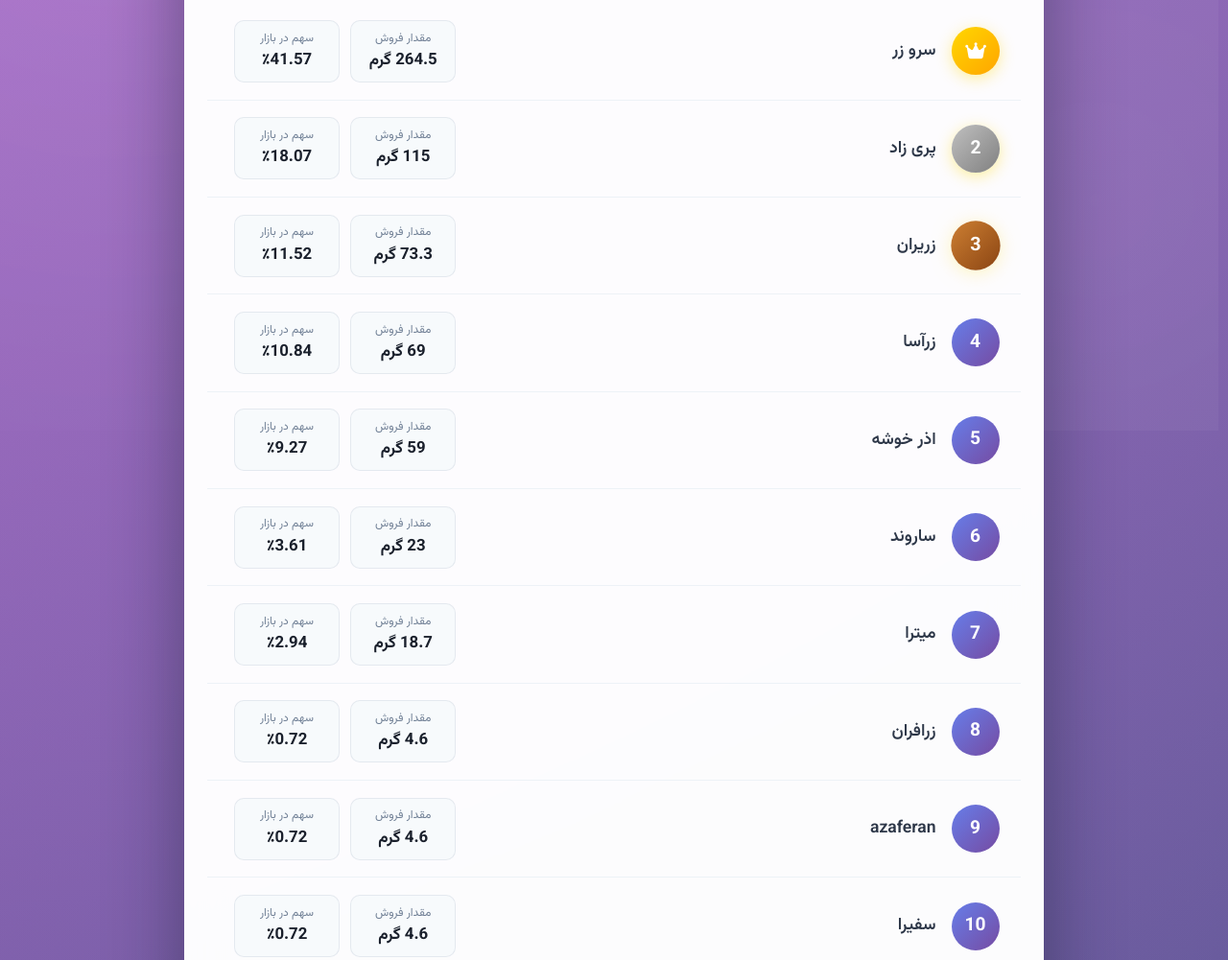
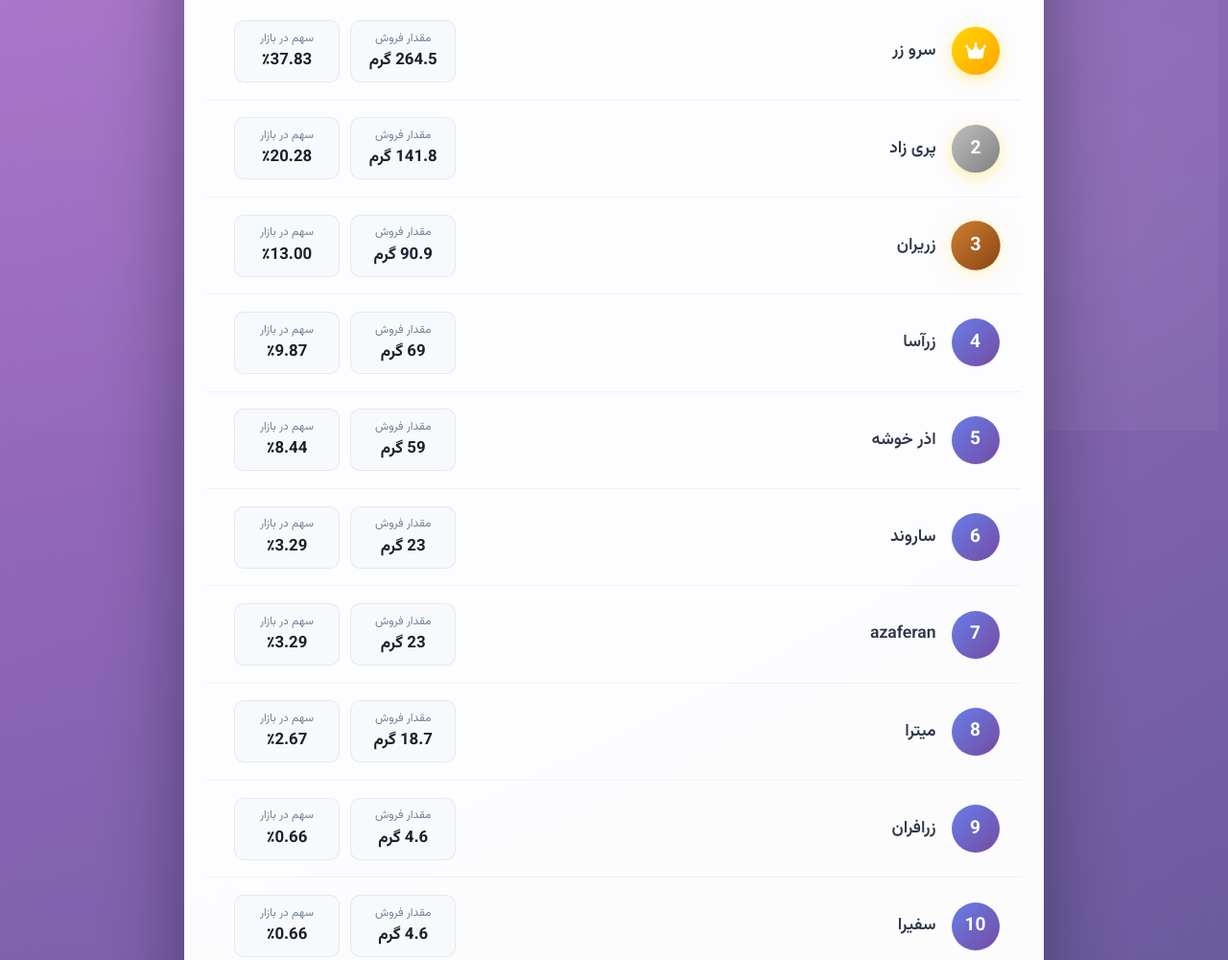
Before and after one commit to mohammadrezakazemeini/Dokkan_leaderboard, a plain HTML site: page index.html in a window 1280 px wide. Shown: the part 356-1357 px from the top of the page at 96% size. Drawn offline with nearby package versions, Linux system fonts and the light colour scheme.

Commit message:
Update index.html

```diff
--- a/index.html
+++ b/index.html
@@ -482,7 +482,7 @@
 
       <div class="bg-gray-50 p-4 text-center text-gray-600 text-xs md:text-sm">
         <i class="fas fa-sync-alt"></i>
-        آخرین به‌روزرسانی: ۱۴۰۴/۹/۲۳
+        آخرین به‌روزرسانی: ۱۴۰۴/۹/۲۶
       </div>
     </div>
   </div>
@@ -622,21 +622,21 @@ data: [
     { rank: 34, brand: "زروا",         sales: 0.0,   share: 0.00 },
   ]
 },
-  {
+ {
   id: "week5",
   label: "هفته ۵",
   dateRange: "۱۴۰۴/۹/۱۹ تا ۱۴۰۴/۹/۲۵",
   data: [
-    { rank: 1,  brand: "سرو زر",     sales: 264.5, share: 41.57 },
-    { rank: 2,  brand: "پری زاد",    sales: 115.0, share: 18.07 },
-    { rank: 3,  brand: "زریران",     sales: 73.3,  share: 11.52 },
-    { rank: 4,  brand: "زرآسا",      sales: 69.0,  share: 10.84 },
-    { rank: 5,  brand: "اذر خوشه",   sales: 59.0,  share: 9.27 },
-    { rank: 6,  brand: "ساروند",     sales: 23.0,  share: 3.61 },
-    { rank: 7,  brand: "میترا",      sales: 18.7,  share: 2.94 },
-    { rank: 8,  brand: "زرافران",    sales: 4.6,   share: 0.72 },
-    { rank: 9,  brand: "azaferan",   sales: 4.6,   share: 0.72 },
-    { rank: 10, brand: "سفیرا",      sales: 4.6,   share: 0.72 },
+    { rank: 1,  brand: "سرو زر",     sales: 264.5, share: 37.83 },
+    { rank: 2,  brand: "پری زاد",    sales: 141.8, share: 20.28 },
+    { rank: 3,  brand: "زریران",     sales: 90.9,  share: 13.00 },
+    { rank: 4,  brand: "زرآسا",      sales: 69.0,  share: 9.87 },
+    { rank: 5,  brand: "اذر خوشه",   sales: 59.0,  share: 8.44 },
+    { rank: 6,  brand: "ساروند",     sales: 23.0,  share: 3.29 },
+    { rank: 7,  brand: "azaferan",   sales: 23.0,  share: 3.29 },
+    { rank: 8,  brand: "میترا",      sales: 18.7,  share: 2.67 },
+    { rank: 9,  brand: "زرافران",    sales: 4.6,   share: 0.66 },
+    { rank: 10, brand: "سفیرا",      sales: 4.6,   share: 0.66 },
     { rank: 11, brand: "سفرون",      sales: 0.0,   share: 0.00 },
     { rank: 12, brand: "گل پری",     sales: 0.0,   share: 0.00 },
     { rank: 13, brand: "زرکس",       sales: 0.0,   share: 0.00 },
```
